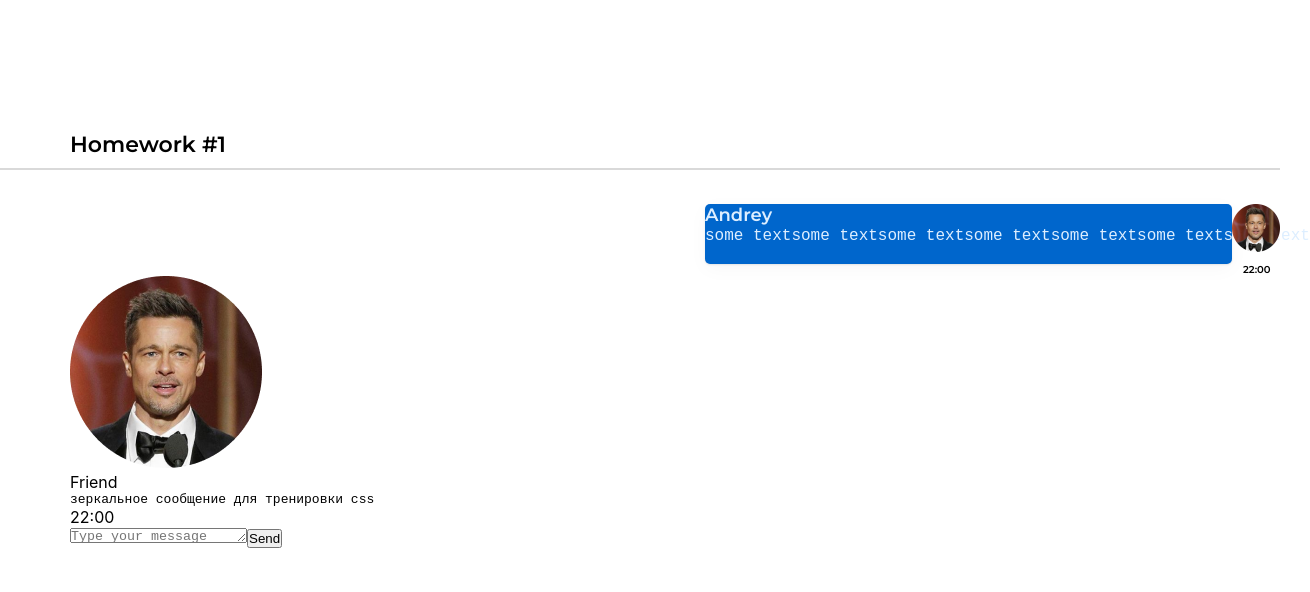
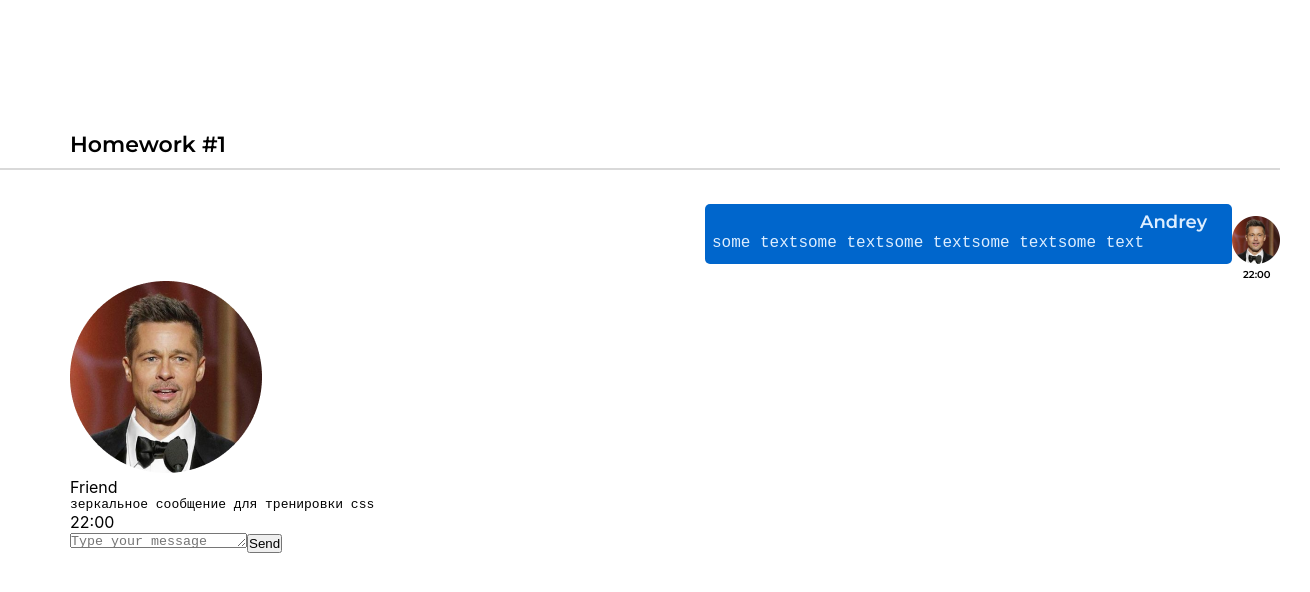
Before and after one commit to AndreyZaytsev90/IT-INC-autocheck, a React (Create React App) app in the folder hw-autocheck/: page / in a window 1280 px wide. Shown: the top 592 px of the page, 1310 px wide, since content can reach past the window. Built offline with nearby package versions, Linux system fonts and the light colour scheme.

Commit message:
Update file

```diff
--- a/hw-autocheck/src/s2-homeworks/hw01/HW1.tsx
+++ b/hw-autocheck/src/s2-homeworks/hw01/HW1.tsx
@@ -38,7 +38,7 @@ export const message0: MessageType = {
         name: 'Andrey',  // можно менять
     },
     message: {
-        text: 'some textsome textsome textsome textsome textsome textsome text', // можно менять
+        text: 'some textsome textsome textsome textsome text', // можно менять
         time: '22:00', // можно менять
     },
 }
--- a/hw-autocheck/src/s2-homeworks/hw01/message/Message.module.css
+++ b/hw-autocheck/src/s2-homeworks/hw01/message/Message.module.css
@@ -12,17 +12,16 @@
 .imageAndText img {
     width: 48px;
     height: 48px;
+    margin-top: 12px;
 }
 
 .text {
     width: 527px;
     min-height: 60px;
-    left: 635px;
-    top: 192px;
     background: #0066CC;
-    box-shadow: 0 5px 20px rgba(29, 33, 38, 0.03), 0 1px 2px rgba(29, 33, 38, 0.1);
     border-radius: 5px;
     color: #DDEEFF;
+    padding: 7px 25px 7px 7px;
 }
 
 .text:after {
@@ -32,6 +31,7 @@
 .name {
     font-weight: 600;
     font-size: 18px;
+    margin-left: 428px;
 }
 
 .messageText {
@@ -46,4 +46,5 @@
     line-height: 12px;
     color: #000000;
     margin-left: 538px;
+    margin-top: 5px;
 }
```
